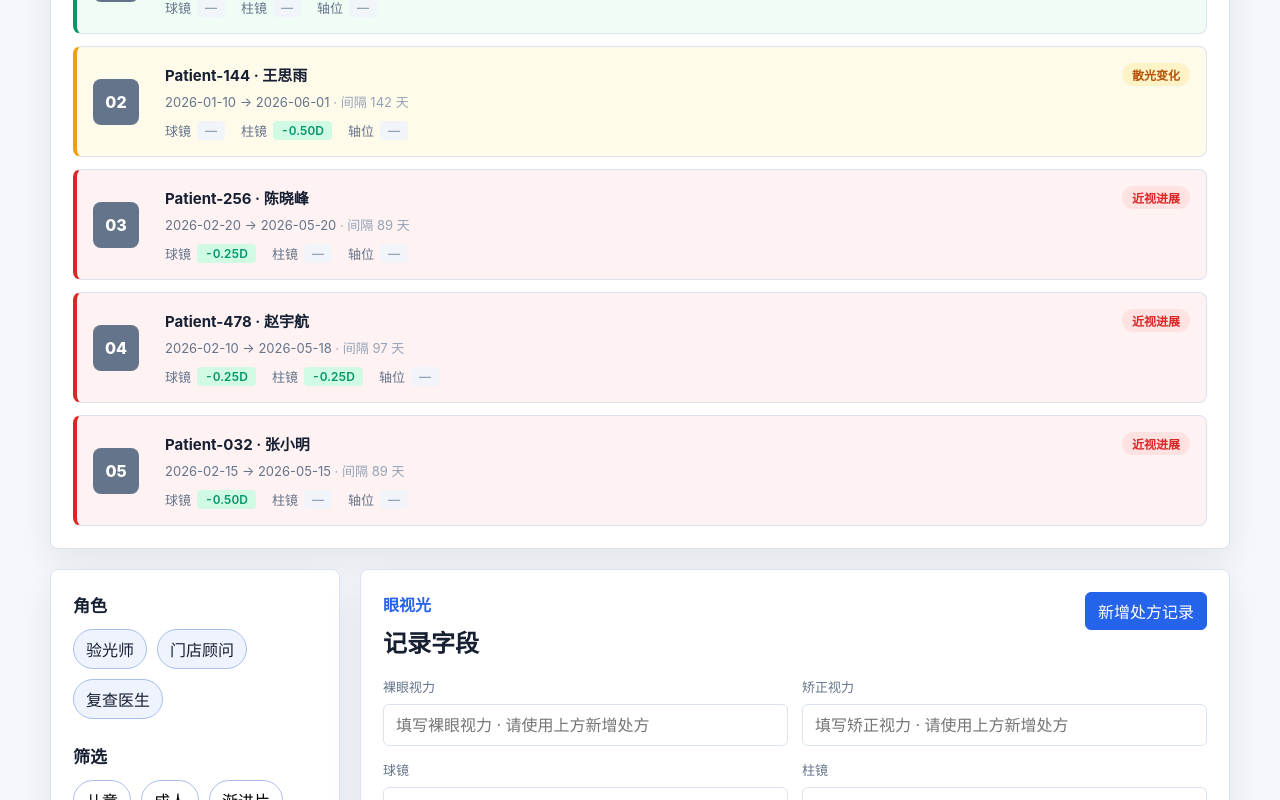
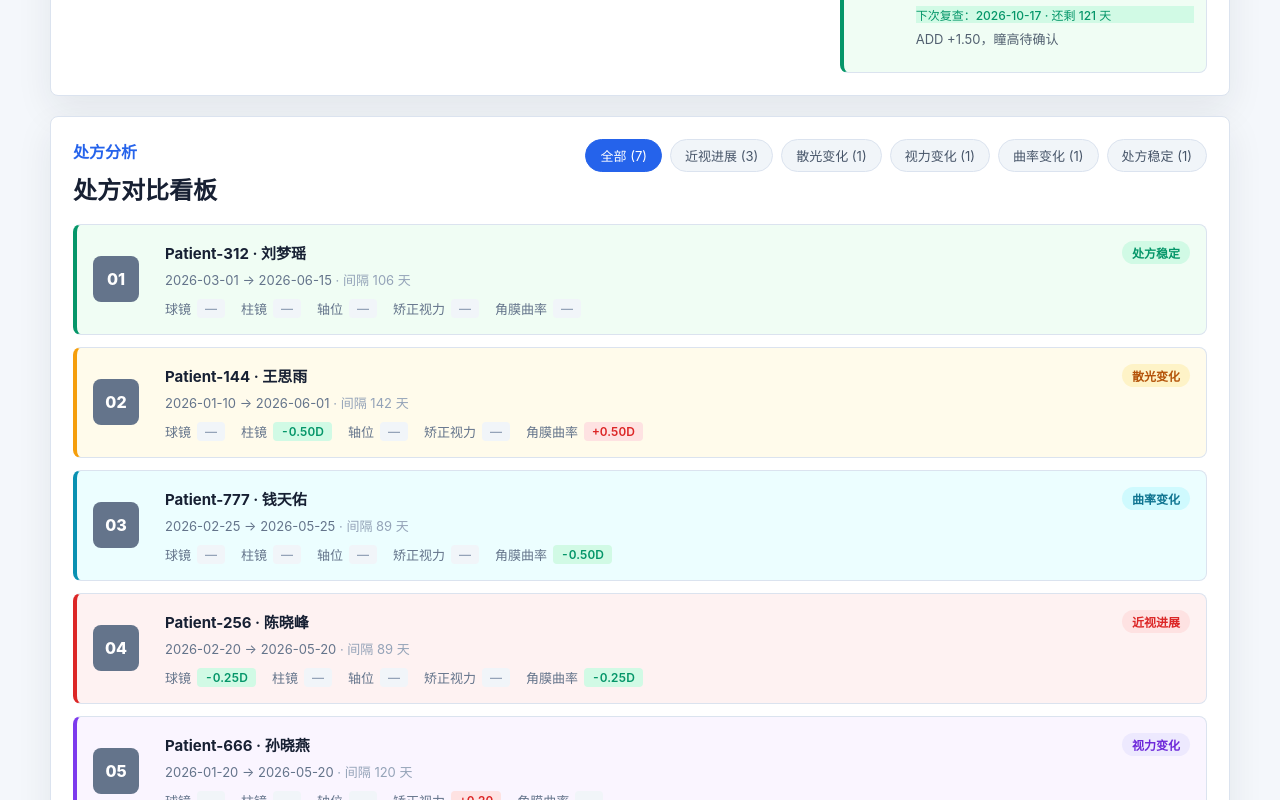
Before and after one commit to aliAjax/hxwl-11-9a5afad, a React (Vite) app: page / in a window 1280 px wide. Shown: the part 1780-2580 px from the top of the page. Built offline with nearby package versions, Linux system fonts and the light colour scheme.

Commit message:
.3436396082391580:70f9f671a78a872c3e3051776a4e2550_6a34abffae137ad716a95d07.6a34b202ae137ad716a962ae.6a34b202f5fcc2b9f8dd3dcd:Trae CN.T(2026/6/19 11:05:38)

```diff
--- a/src/App.tsx
+++ b/src/App.tsx
@@ -221,6 +221,22 @@ const initialPatients: PatientProfile[] = [
     lensType: "单光镜",
     lastCheckDate: "2026-06-10",
     remark: "近视度数稳定"
+  },
+  {
+    id: "p-013",
+    patientNo: "Patient-666",
+    ageGroup: "成人",
+    lensType: "单光镜",
+    lastCheckDate: "2026-05-20",
+    remark: "矫正视力提升，屈光度数稳定"
+  },
+  {
+    id: "p-014",
+    patientNo: "Patient-777",
+    ageGroup: "儿童",
+    lensType: "角膜塑形镜",
+    lastCheckDate: "2026-05-25",
+    remark: "OK镜塑形效果良好，曲率变平"
   }
 ];
 
@@ -456,10 +472,74 @@ const refractionRecords: RefractionRecord[] = [
     pd: "62",
     cornealCurvature: { right: { horizontal: "42.75", vertical: "43.50" }, left: { horizontal: "43.00", vertical: "43.75" } },
     recommendation: "花眼症状明显，渐进片初配，需适应期2-4周，建议室内外各备一副眼镜。"
+  },
+  {
+    id: "r-008",
+    patientNo: "Patient-666",
+    category: "成人近视",
+    type: "初配",
+    summary: "右眼-3.00DS/-0.50DC×180°，左眼-2.75DS/-0.50DC×175°，PD 62mm",
+    patientName: "孙晓燕",
+    ageGroup: "成人",
+    gender: "女",
+    examDate: "2026-01-20",
+    rightEye: { nakedVision: "0.2", correctedVision: "0.8", sphere: "-3.00", cylinder: "-0.50", axis: "180", add: "" },
+    leftEye: { nakedVision: "0.25", correctedVision: "0.8", sphere: "-2.75", cylinder: "-0.50", axis: "175", add: "" },
+    pd: "62",
+    cornealCurvature: { right: { horizontal: "43.00", vertical: "44.00" }, left: { horizontal: "43.25", vertical: "44.25" } },
+    recommendation: "双眼矫正视力0.8，略低于正常，建议进一步检查眼底，排除弱视可能，半年后复查。"
+  },
+  {
+    id: "r-008b",
+    patientNo: "Patient-666",
+    category: "成人近视",
+    type: "复查",
+    summary: "右眼-3.00DS/-0.50DC×180°，左眼-2.75DS/-0.50DC×175°，PD 62mm",
+    patientName: "孙晓燕",
+    ageGroup: "成人",
+    gender: "女",
+    examDate: "2026-05-20",
+    rightEye: { nakedVision: "0.2", correctedVision: "1.0", sphere: "-3.00", cylinder: "-0.50", axis: "180", add: "" },
+    leftEye: { nakedVision: "0.25", correctedVision: "1.0", sphere: "-2.75", cylinder: "-0.50", axis: "175", add: "" },
+    pd: "62",
+    cornealCurvature: { right: { horizontal: "43.00", vertical: "44.00" }, left: { horizontal: "43.25", vertical: "44.25" } },
+    recommendation: "矫正视力提升至1.0，屈光度数稳定，建议半年后复查。"
+  },
+  {
+    id: "r-009",
+    patientNo: "Patient-777",
+    category: "角膜塑形镜",
+    type: "初配",
+    summary: "右眼-2.50DS/-0.75DC×90°，左眼-2.25DS/-0.75DC×85°，PD 60mm",
+    patientName: "钱天佑",
+    ageGroup: "儿童",
+    gender: "男",
+    examDate: "2026-02-25",
+    rightEye: { nakedVision: "0.3", correctedVision: "1.0", sphere: "-2.50", cylinder: "-0.75", axis: "90", add: "" },
+    leftEye: { nakedVision: "0.3", correctedVision: "1.0", sphere: "-2.25", cylinder: "-0.75", axis: "85", add: "" },
+    pd: "60",
+    cornealCurvature: { right: { horizontal: "42.50", vertical: "43.50" }, left: { horizontal: "42.75", vertical: "43.75" } },
+    recommendation: "OK镜初配，曲率偏高，需密切随访角膜形态变化，1周后首次复查。"
+  },
+  {
+    id: "r-009b",
+    patientNo: "Patient-777",
+    category: "角膜塑形镜",
+    type: "复查",
+    summary: "右眼-2.50DS/-0.75DC×90°，左眼-2.25DS/-0.75DC×85°，PD 60mm",
+    patientName: "钱天佑",
+    ageGroup: "儿童",
+    gender: "男",
+    examDate: "2026-05-25",
+    rightEye: { nakedVision: "0.8", correctedVision: "1.0", sphere: "-2.50", cylinder: "-0.75", axis: "90", add: "" },
+    leftEye: { nakedVision: "0.8", correctedVision: "1.0", sphere: "-2.25", cylinder: "-0.75", axis: "85", add: "" },
+    pd: "60",
+    cornealCurvature: { right: { horizontal: "42.00", vertical: "43.00" }, left: { horizontal: "42.25", vertical: "43.25" } },
+    recommendation: "OK镜配戴3个月，角膜曲率变平0.50D，塑形效果良好，屈光度数稳定，建议3个月后复查。"
   }
 ];
 
-type ComparisonCategory = "myopia-progress" | "astigmatism-change" | "stable";
+type ComparisonCategory = "myopia-progress" | "astigmatism-change" | "vision-change" | "curvature-change" | "stable";
 
 interface EyeComparison {
   sphere: { prev: string; curr: string; diff: number; changed: boolean };
@@ -498,6 +578,8 @@ const CURVATURE_CHANGE_THRESHOLD = 0.25;
 const categoryConfig: Record<ComparisonCategory, { label: string; className: string; dotClass: string }> = {
   "myopia-progress": { label: "近视进展", className: "cat-progress", dotClass: "dot-progress" },
   "astigmatism-change": { label: "散光变化", className: "cat-astigmatism", dotClass: "dot-astigmatism" },
+  "vision-change": { label: "视力变化", className: "cat-vision", dotClass: "dot-vision" },
+  "curvature-change": { label: "曲率变化", className: "cat-curvature", dotClass: "dot-curvature" },
   "stable": { label: "处方稳定", className: "cat-stable", dotClass: "dot-stable" },
 };
 
@@ -527,15 +609,24 @@ function compareCurvature(prev: EyeCurvature, curr: EyeCurvature): CurvatureComp
   };
 }
 
-function classifyComparison(result: { rightEye: EyeComparison; leftEye: EyeComparison }): ComparisonCategory {
-  const sphereChanged = result.rightEye.sphere.changed || result.leftEye.sphere.changed;
-  const cylinderChanged = result.rightEye.cylinder.changed || result.leftEye.cylinder.changed;
-  const axisChanged = result.rightEye.axis.changed || result.leftEye.axis.changed;
-
+function classifyComparison(result: {
+  rightEye: EyeComparison;
+  leftEye: EyeComparison;
+  cornealCurvature: { right: CurvatureComparison; left: CurvatureComparison };
+}): ComparisonCategory {
   const myopiaProgressed = (
     (result.rightEye.sphere.diff < 0 && Math.abs(result.rightEye.sphere.diff) >= SPHERE_CHANGE_THRESHOLD) ||
     (result.leftEye.sphere.diff < 0 && Math.abs(result.leftEye.sphere.diff) >= SPHERE_CHANGE_THRESHOLD)
   );
+
+  const cylinderChanged = result.rightEye.cylinder.changed || result.leftEye.cylinder.changed;
+  const axisChanged = result.rightEye.axis.changed || result.leftEye.axis.changed;
+  const visionChanged = result.rightEye.correctedVision.changed || result.leftEye.correctedVision.changed;
+  const curvatureChanged =
+    result.cornealCurvature.right.horizontal.changed ||
+    result.cornealCurvature.right.vertical.changed ||
+    result.cornealCurvature.left.horizontal.changed ||
+    result.cornealCurvature.left.vertical.changed;
 
   if (myopiaProgressed) {
     return "myopia-progress";
@@ -543,13 +634,23 @@ function classifyComparison(result: { rightEye: EyeComparison; leftEye: EyeCompa
   if (cylinderChanged || axisChanged) {
     return "astigmatism-change";
   }
+  if (visionChanged) {
+    return "vision-change";
+  }
+  if (curvatureChanged) {
+    return "curvature-change";
+  }
   return "stable";
 }
 
 function comparePrescriptions(prevRecord: RefractionRecord, currRecord: RefractionRecord): PrescriptionComparisonResult {
   const rightEye = compareEyeRefraction(prevRecord.rightEye, currRecord.rightEye);
   const leftEye = compareEyeRefraction(prevRecord.leftEye, currRecord.leftEye);
-  const category = classifyComparison({ rightEye, leftEye });
+  const cornealCurvature = {
+    right: compareCurvature(prevRecord.cornealCurvature.right, currRecord.cornealCurvature.right),
+    left: compareCurvature(prevRecord.cornealCurvature.left, currRecord.cornealCurvature.left),
+  };
+  const category = classifyComparison({ rightEye, leftEye, cornealCurvature });
 
   const prevDate = parseLocalDate(prevRecord.examDate);
   const currDate = parseLocalDate(currRecord.examDate);
@@ -562,10 +663,7 @@ function comparePrescriptions(prevRecord: RefractionRecord, currRecord: Refracti
     currRecord,
     rightEye,
     leftEye,
-    cornealCurvature: {
-      right: compareCurvature(prevRecord.cornealCurvature.right, currRecord.cornealCurvature.right),
-      left: compareCurvature(prevRecord.cornealCurvature.left, currRecord.cornealCurvature.left),
-    },
+    cornealCurvature,
     category,
     categoryLabel: categoryConfig[category].label,
     daysBetween,
@@ -1641,6 +1739,51 @@ function ComparisonCard({
               decimals={0}
             />
           </span>
+          <span className="summary-item">
+            <span className="summary-label">矫正视力</span>
+            <DiffBadge
+              diff={Math.abs(comparison.rightEye.correctedVision.diff) >= Math.abs(comparison.leftEye.correctedVision.diff)
+                ? comparison.rightEye.correctedVision.diff
+                : comparison.leftEye.correctedVision.diff}
+              changed={comparison.rightEye.correctedVision.changed || comparison.leftEye.correctedVision.changed}
+            />
+          </span>
+          <span className="summary-item">
+            <span className="summary-label">角膜曲率</span>
+            <DiffBadge
+              diff={Math.max(
+                Math.abs(comparison.cornealCurvature.right.horizontal.diff),
+                Math.abs(comparison.cornealCurvature.right.vertical.diff),
+                Math.abs(comparison.cornealCurvature.left.horizontal.diff),
+                Math.abs(comparison.cornealCurvature.left.vertical.diff)
+              ) * (
+                Math.abs(comparison.cornealCurvature.right.horizontal.diff) >=
+                Math.max(
+                  Math.abs(comparison.cornealCurvature.right.vertical.diff),
+                  Math.abs(comparison.cornealCurvature.left.horizontal.diff),
+                  Math.abs(comparison.cornealCurvature.left.vertical.diff)
+                )
+                  ? Math.sign(comparison.cornealCurvature.right.horizontal.diff)
+                  : Math.abs(comparison.cornealCurvature.right.vertical.diff) >=
+                    Math.max(
+                      Math.abs(comparison.cornealCurvature.left.horizontal.diff),
+                      Math.abs(comparison.cornealCurvature.left.vertical.diff)
+                    )
+                  ? Math.sign(comparison.cornealCurvature.right.vertical.diff)
+                  : Math.abs(comparison.cornealCurvature.left.horizontal.diff) >=
+                    Math.abs(comparison.cornealCurvature.left.vertical.diff)
+                  ? Math.sign(comparison.cornealCurvature.left.horizontal.diff)
+                  : Math.sign(comparison.cornealCurvature.left.vertical.diff)
+              )}
+              changed={
+                comparison.cornealCurvature.right.horizontal.changed ||
+                comparison.cornealCurvature.right.vertical.changed ||
+                comparison.cornealCurvature.left.horizontal.changed ||
+                comparison.cornealCurvature.left.vertical.changed
+              }
+              unit="D"
+            />
+          </span>
         </div>
       </div>
     </article>
@@ -1882,10 +2025,12 @@ function App() {
 
   const comparisons = useMemo(() => getAllComparisons(records), [records]);
 
-  const { myopiaProgress, astigmatismChange, stable } = useMemo(() => {
+  const { myopiaProgress, astigmatismChange, visionChange, curvatureChange, stable } = useMemo(() => {
     return {
       myopiaProgress: comparisons.filter(c => c.category === "myopia-progress"),
       astigmatismChange: comparisons.filter(c => c.category === "astigmatism-change"),
+      visionChange: comparisons.filter(c => c.category === "vision-change"),
+      curvatureChange: comparisons.filter(c => c.category === "curvature-change"),
       stable: comparisons.filter(c => c.category === "stable"),
     };
   }, [comparisons]);
@@ -1899,6 +2044,8 @@ function App() {
     "患者总数",
     "近视进展",
     "散光变化",
+    "视力变化",
+    "曲率变化",
     "处方稳定",
   ];
 
@@ -1906,6 +2053,8 @@ function App() {
     String(patients.length),
     String(myopiaProgress.length),
     String(astigmatismChange.length),
+    String(visionChange.length),
+    String(curvatureChange.length),
     String(stable.length),
   ];
 
@@ -2081,6 +2230,18 @@ function App() {
               散光变化 ({astigmatismChange.length})
             </button>
             <button
+              className={comparisonFilter === "vision-change" ? "tab-active tab-vision" : ""}
+              onClick={() => setComparisonFilter("vision-change")}
+            >
+              视力变化 ({visionChange.length})
+            </button>
+            <button
+              className={comparisonFilter === "curvature-change" ? "tab-active tab-curvature" : ""}
+              onClick={() => setComparisonFilter("curvature-change")}
+            >
+              曲率变化 ({curvatureChange.length})
+            </button>
+            <button
               className={comparisonFilter === "stable" ? "tab-active tab-stable" : ""}
               onClick={() => setComparisonFilter("stable")}
             >
--- a/src/styles.css
+++ b/src/styles.css
@@ -992,6 +992,16 @@ input {
   border-color: #f59e0b;
 }
 
+.comparison-filter-tabs .tab-vision.tab-active {
+  background: #7c3aed;
+  border-color: #7c3aed;
+}
+
+.comparison-filter-tabs .tab-curvature.tab-active {
+  background: #0891b2;
+  border-color: #0891b2;
+}
+
 .comparison-filter-tabs .tab-stable.tab-active {
   background: var(--accent);
   border-color: var(--accent);
@@ -1022,6 +1032,16 @@ input {
 .comparison-card.cat-astigmatism {
   border-left-color: #f59e0b;
   background: #fffbeb;
+}
+
+.comparison-card.cat-vision {
+  border-left-color: #7c3aed;
+  background: #faf5ff;
+}
+
+.comparison-card.cat-curvature {
+  border-left-color: #0891b2;
+  background: #ecfeff;
 }
 
 .comparison-card.cat-stable {
@@ -1073,6 +1093,16 @@ input {
 .dot-astigmatism {
   color: #b45309;
   background: #fef3c7;
+}
+
+.dot-vision {
+  color: #6d28d9;
+  background: #ede9fe;
+}
+
+.dot-curvature {
+  color: #0e7490;
+  background: #cffafe;
 }
 
 .dot-stable {
```
